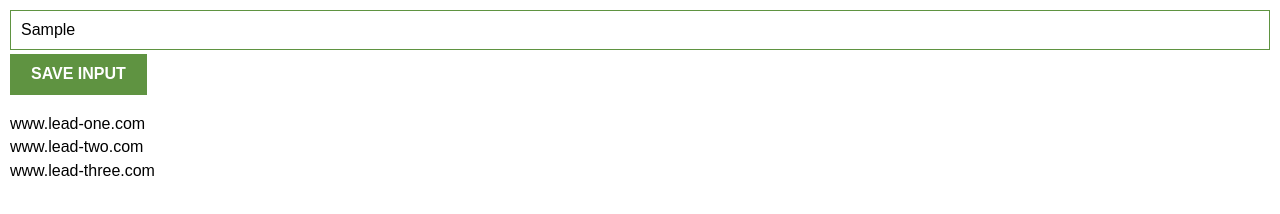
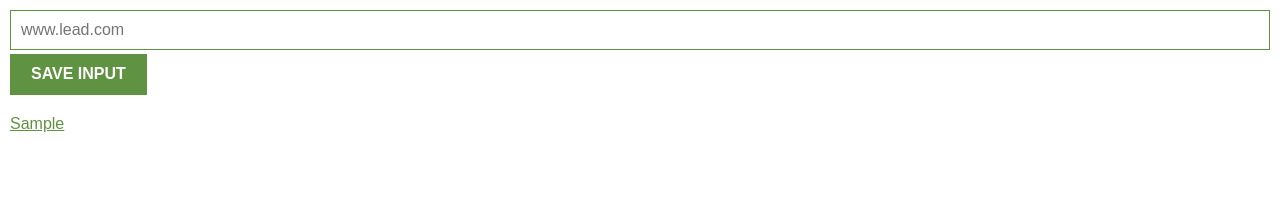
Before and after one commit to rOluochKe/js-games, a browser extension: page chrome-extension/index.html in a window 1280 px wide. Both pictures are taken after typing "Sample" into the empty fields and a click on the button "SAVE INPUT". Drawn offline with nearby package versions, Linux system fonts and the light colour scheme.

Commit message:
open href in a new tab

```diff
--- a/chrome-extension/index.html
+++ b/chrome-extension/index.html
@@ -7,7 +7,7 @@
     <link rel="stylesheet" href="index.css" />
   </head>
   <body>
-    <input type="text" id="input-el" />
+    <input type="text" id="input-el" placeholder="www.lead.com" />
     <button id="input-btn" onclick="saveLead()">SAVE INPUT</button>
 
     <ul id="ul-el"></ul>
--- a/chrome-extension/index.js
+++ b/chrome-extension/index.js
@@ -1,20 +1,25 @@
-let myLeads = ['www.lead-one.com', 'www.lead-two.com', 'www.lead-three.com']
+let myLeads = []
 const inputEl = document.getElementById('input-el')
 const inputBtn = document.getElementById('input-btn')
 const ulEl = document.getElementById('ul-el')
 
 inputBtn.addEventListener('click', function () {
   myLeads.push(inputEl.value)
-  console.log(myLeads)
+  inputEl.value = ''
+  renderLeads()
 })
 
-let listItems = ''
-for (let i = 0; i < myLeads.length; i++) {
-  listItems += '<li>' + myLeads[i] + '</li>'
+function renderLeads() {
+  let listItems = ''
 
-  // const li = document.createElement('li')
-  // li.textContent = myLeads[i]
-  // ulEl.append(li)
+  for (let i = 0; i < myLeads.length; i++) {
+    listItems +=
+      "<li><a href='" +
+      myLeads[i] +
+      "' target='_blank'>" +
+      myLeads[i] +
+      '</a></li>'
+  }
+
+  ulEl.innerHTML = listItems
 }
-
-ulEl.innerHTML = listItems
```
